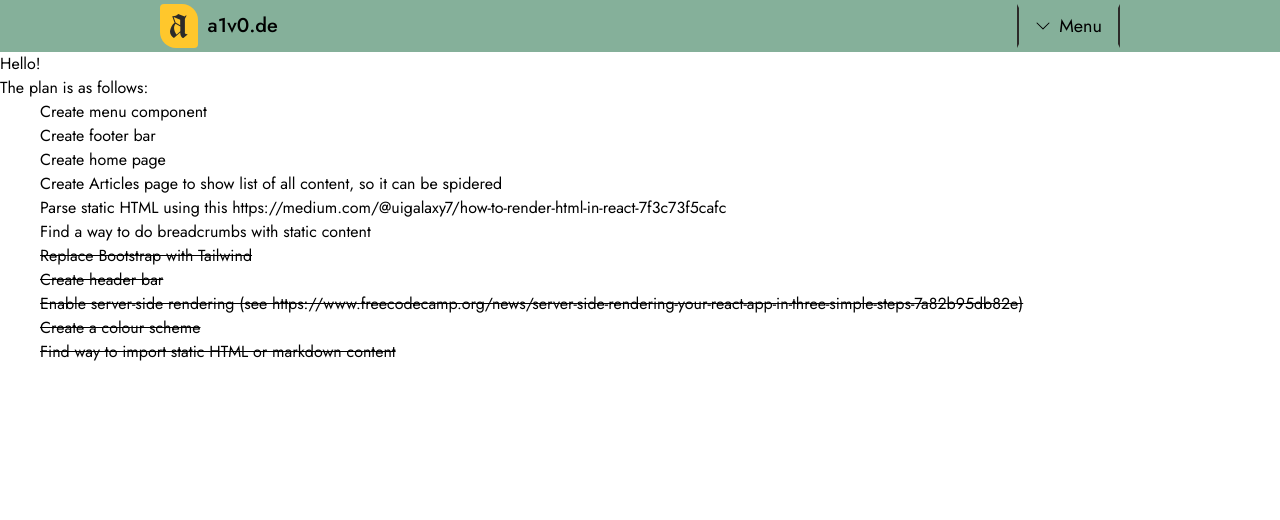
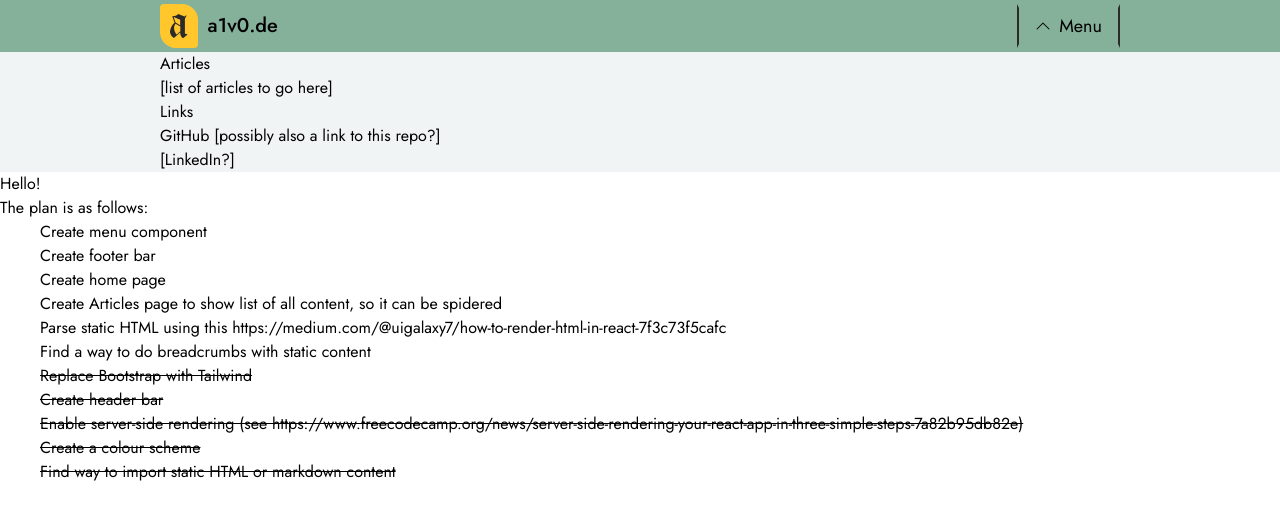
Before and after one commit to a1v0/a1v0.de, a Next.js app: page / in a window 1280 px wide. Shown: the top 520 px of the page. Built offline with nearby package versions, Linux system fonts and the light colour scheme.

Commit message:
Create clear-gutters CSS class

```diff
--- a/app/Header.tsx
+++ b/app/Header.tsx
@@ -5,7 +5,8 @@ import LogoLink from "./LogoLink";
 import Menu from "./Menu";
 
 function Header() {
-    const [showMenu, setShowMenu] = useState(false);
+    const [showMenu, setShowMenu] = useState(true);
+    // const [showMenu, setShowMenu] = useState(false);
 
     const downChevronPath =
             "M1.646 4.646a.5.5 0 0 1 .708 0L8 10.293l5.646-5.647a.5.5 0 0 1 .708.708l-6 6a.5.5 0 0 1-.708 0l-6-6a.5.5 0 0 1 0-.708z",
@@ -14,7 +15,7 @@ function Header() {
     return (
         <header>
             <nav className="bg-brand-colour p-1">
-                <div className="mx-auto my-0 flex max-w-gutter items-stretch justify-between p-0">
+                <div className="clear-gutters flex items-stretch justify-between p-0">
                     <div>
                         <LogoLink />
                     </div>
--- a/app/Menu.tsx
+++ b/app/Menu.tsx
@@ -2,7 +2,8 @@ import React from "react";
 
 export default function Menu() {
     return (
-        <section>
+        <section className="bg-background-grey">
+            <div className="clear-gutters">
                 <div>
                     <h2>Articles</h2>
                     <ul>
@@ -13,11 +14,14 @@ export default function Menu() {
                     <h2>Links</h2>
                     <ul>
                         <li>
-                        <a href="https://github.com/a1v0">GitHub</a>
+                            <a href="https://github.com/a1v0">
+                                GitHub [possibly also a link to this repo?]
+                            </a>
                         </li>
                         <li>[LinkedIn?]</li>
                     </ul>
                 </div>
+            </div>
         </section>
     );
 }
--- a/app/globals.css
+++ b/app/globals.css
@@ -8,4 +8,10 @@
         @apply p-0;
         @apply box-border;
     }
+
+    .clear-gutters {
+        @apply mx-auto;
+        @apply my-0;
+        @apply max-w-gutter;
+    }
 }
```
Lines whose indentation alone changed are shown as unchanged.
